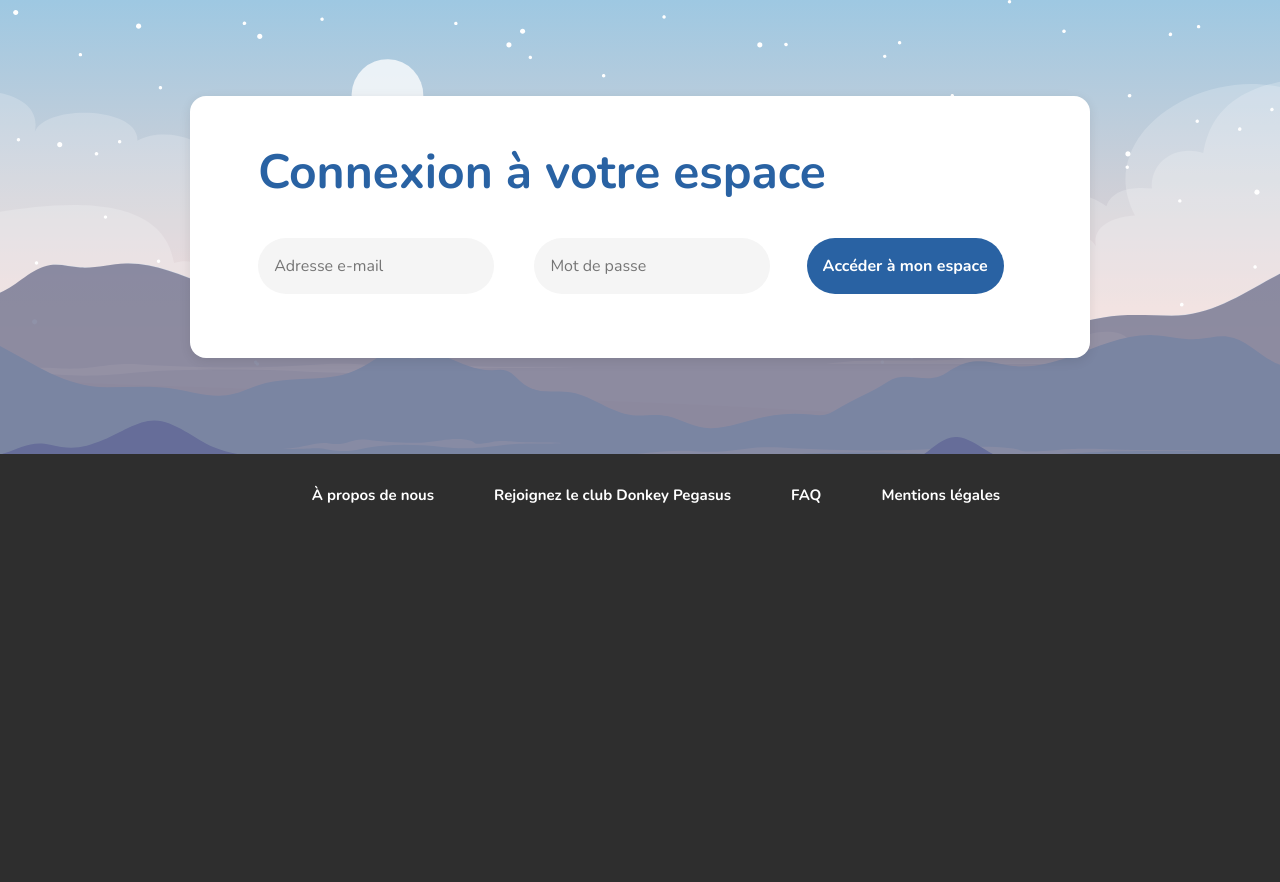
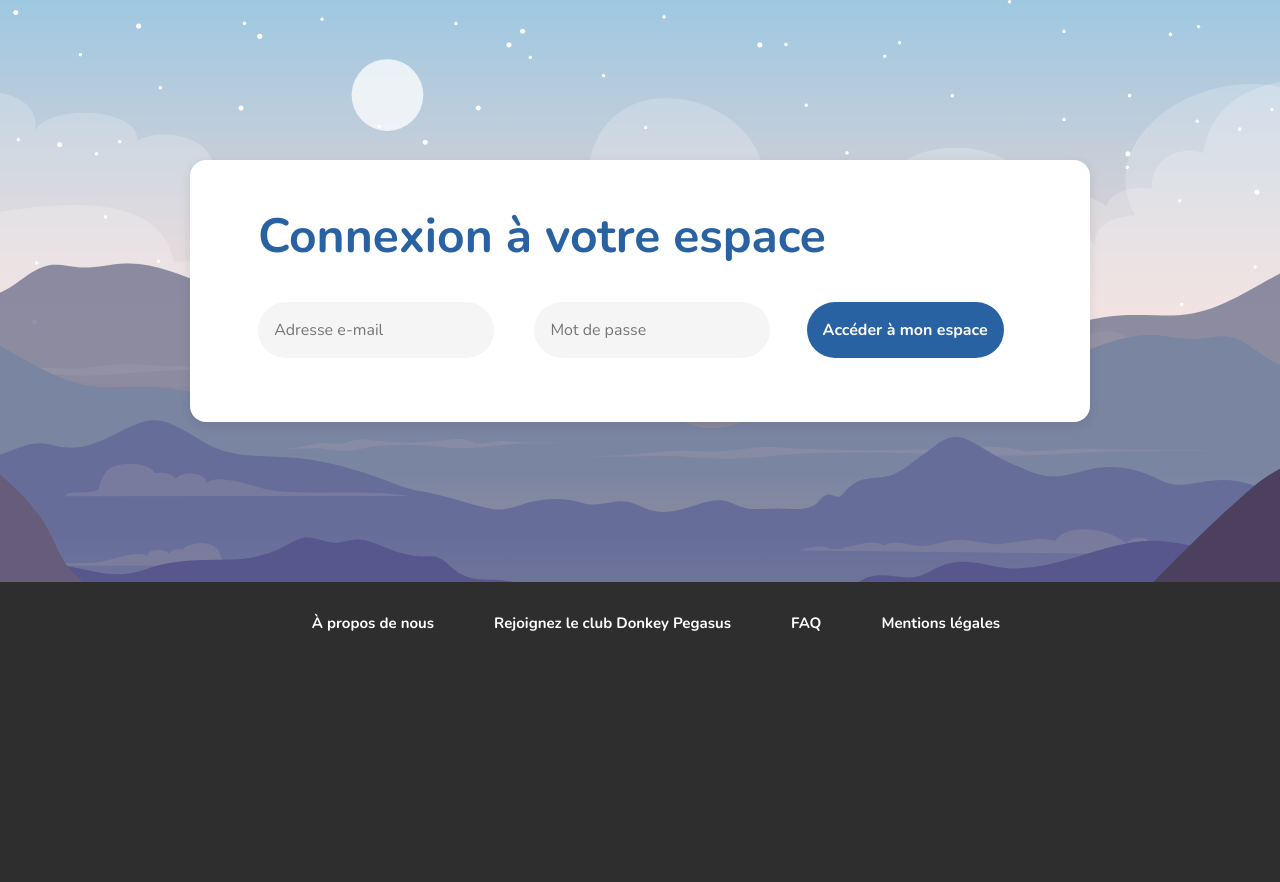
Before and after one commit to selimgomri/DonkeyAir, a PHP site: page /loginpage.php in a window 1280 px wide. Shown: the part 120-1002 px from the top of the page. Before the commit the page ends 623 px from the top, so only its background shows below. Run offline with PHP 8.4, Linux system fonts and the light colour scheme.

Commit message:
giving more space to longin page

```diff
--- a/booking.php
+++ b/booking.php
@@ -20,7 +20,7 @@ session_start();
 
 <body>
 
-<?php @require_once 'header.html' ?>
+<?php @require_once 'header.html'?>
 
     <main class="backgroundBooking">
         <h1 class="display-7">Effectuez une réservation</h1>
--- a/fancy.css
+++ b/fancy.css
@@ -66,7 +66,7 @@ a:hover {
     background-image: url(/media/vectorBackground1.svg);
     background-repeat: no-repeat;
     background-size: cover;
-    padding: 6rem;
+    padding: 10rem;
 }
 
 .backgroundBooking {
--- a/radiobutton.js
+++ b/radiobutton.js
@@ -1,3 +1,4 @@
+
 
 const oneWayReturn = () => {
   if (document.getElementById("oneWay").checked) {
```
